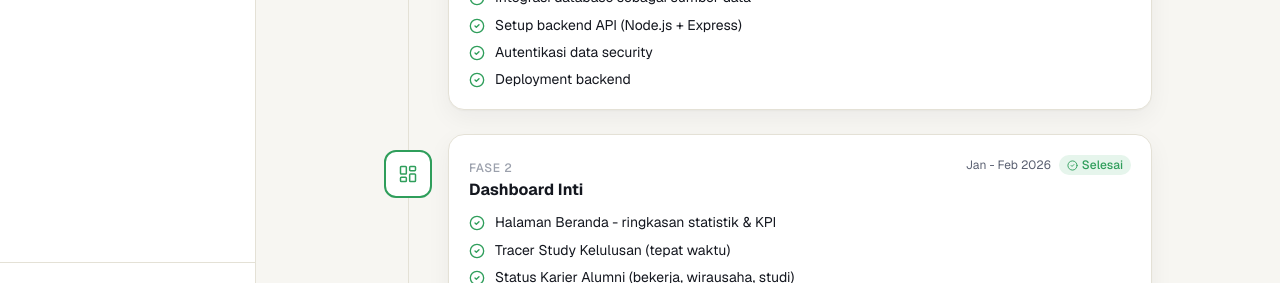
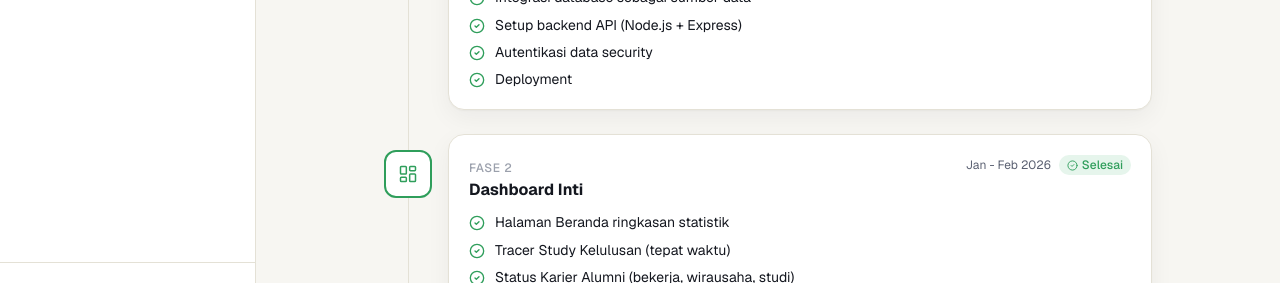
Before and after one commit to 0xthareq/tiara, a React (Vite) app in the folder frontend/: page /dashboard/roadmap in a window 1280 px wide. Shown: the part 451-734 px from the top of the page. Built offline with nearby package versions, Linux system fonts and the light colour scheme; no server answers.

Commit message:
fix roadmap dan portal

```diff
--- a/frontend/src/components/TopHeader.jsx
+++ b/frontend/src/components/TopHeader.jsx
@@ -49,8 +49,6 @@ export default function TopHeader({ onMenuOpen }) {
         <nav className="flex items-center gap-0.5">
           <a
             href="https://tiaramipa.vercel.app/"
-            target="_blank"
-            rel="noopener noreferrer"
             className="flex items-center gap-1.5 px-3 py-1.5 rounded-lg text-sm font-medium text-inksoft hover:text-ink hover:bg-paper transition-colors"
           >
             <LayoutGrid size={14} strokeWidth={1.8} />
--- a/frontend/src/pages/Kelulusan.jsx
+++ b/frontend/src/pages/Kelulusan.jsx
@@ -57,7 +57,7 @@ export default function Kelulusan() {
   return (
     <div>
       <PageHeader
-        title="Tracer Study &mdash; Kelulusan Tepat Waktu"
+        title="Tracer Study Kelulusan Tepat Waktu"
         subtitle="Mengukur proporsi lulusan sarjana dan magister yang menyelesaikan studi sesuai masa studi yang ditetapkan."
         demoMode={payload.meta.demoMode}
       />
--- a/frontend/src/pages/Roadmap.jsx
+++ b/frontend/src/pages/Roadmap.jsx
@@ -23,7 +23,7 @@ const phases = [
       { text: "Integrasi database sebagai sumber data", done: true },
       { text: "Setup backend API (Node.js + Express)", done: true },
       { text: "Autentikasi data security", done: true },
-      { text: "Deployment backend", done: true },
+      { text: "Deployment", done: true },
     ],
   },
   {
@@ -35,7 +35,7 @@ const phases = [
     period: "Jan - Feb 2026",
     color: "green",
     items: [
-      { text: "Halaman Beranda - ringkasan statistik & KPI", done: true },
+      { text: "Halaman Beranda ringkasan statistik", done: true },
       { text: "Tracer Study Kelulusan (tepat waktu)", done: true },
       { text: "Status Karier Alumni (bekerja, wirausaha, studi)", done: true },
       { text: "Prestasi Mahasiswa (internasional, nasional, provinsi, universitas, fakultas)", done: true },
@@ -48,13 +48,13 @@ const phases = [
     label: "Fase 3",
     title: "Analitik & Visualisasi",
     status: "active",
-    period: "mar – Apr 2026",
+    period: "mar - Apr 2026",
     color: "azure",
     items: [
       { text: "Grafik tren kelulusan multi-tahun", done: true },
       { text: "Donut chart distribusi karier alumni", done: true },
       { text: "Bar chart perbandingan target vs capain IKU", done: false },
-      { text: "Filter & drill-down berdasarkan tahun angkatan", done: false },
+      { text: "Filter & drill-down berdasarkan tahun angkatan", done: true },
       { text: "Mode Demo dengan data contoh realistis", done: true },
     ],
   },
@@ -64,7 +64,7 @@ const phases = [
     label: "Fase 4",
     title: "Pengumpulan Data & Aksesibilitas",
     status: "planned",
-    period: "Mei – Jul 2026",
+    period: "Mei - Jul 2026",
     color: "amber",
     items: [
       { text: "Desain Perencanaan Data", done: true },
```
